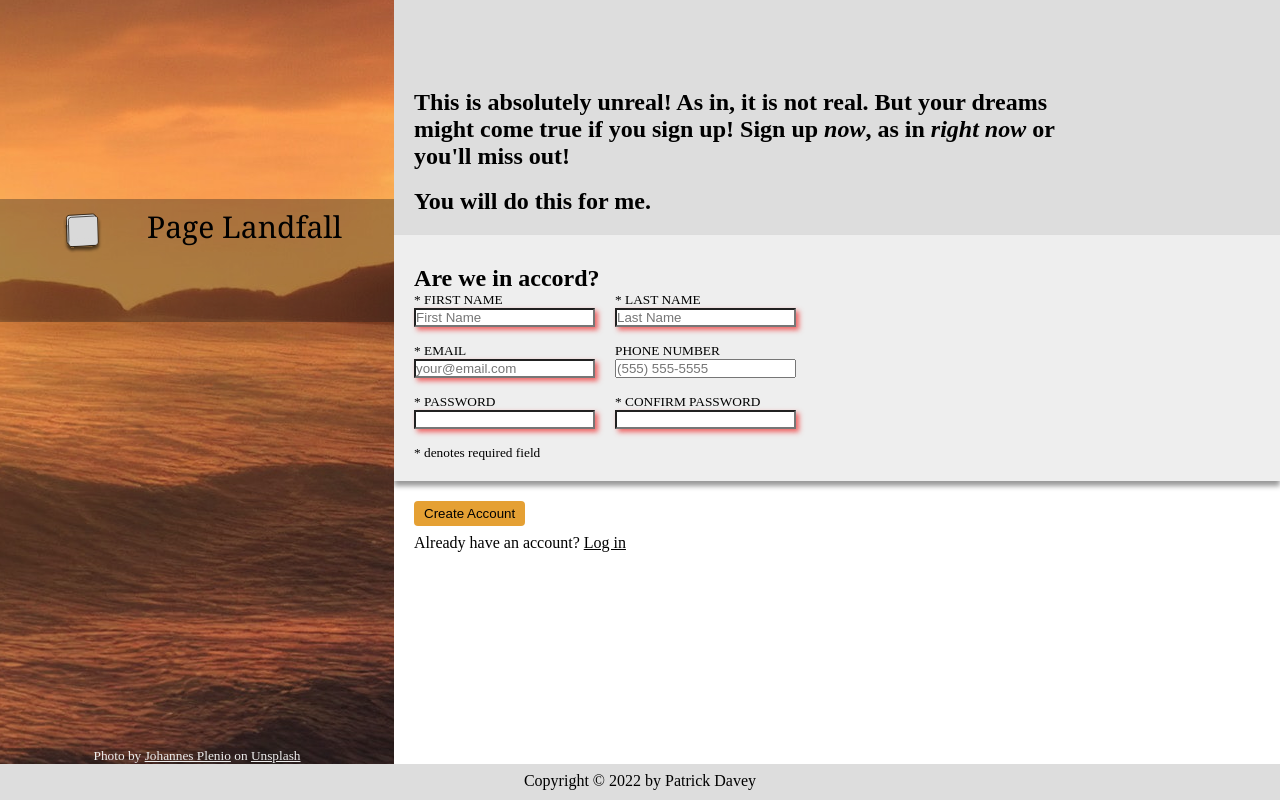
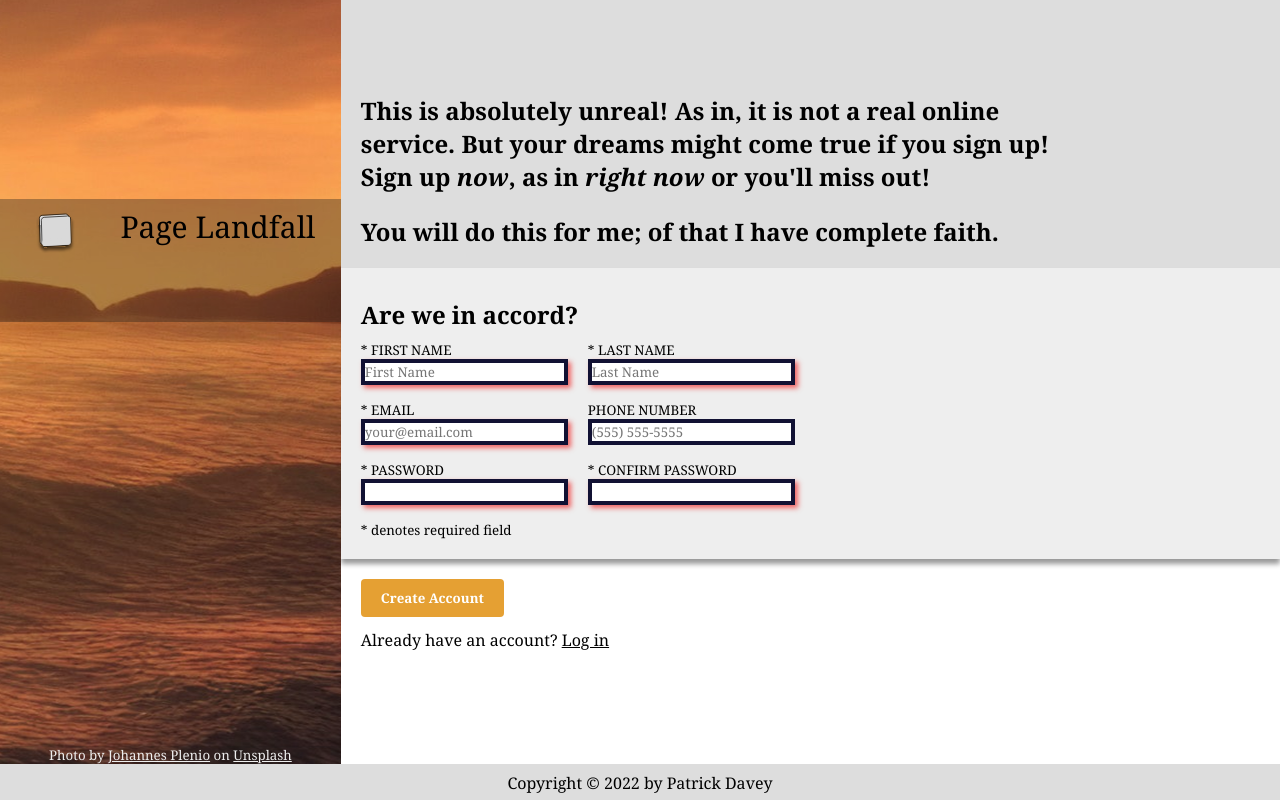
Before and after one commit to ghent12/sign-up-form, a plain HTML site: page index.html in a window 1280 px wide. Drawn offline with Linux system fonts and the light colour scheme.

Commit message:
Complete project

```diff
--- a/index.html
+++ b/index.html
@@ -71,9 +71,9 @@
   <main>
     <section>
       <div class="hero">
-        <h2>This is absolutely unreal! As in, it is not real. But your dreams might come true if you sign up! Sign up <em>now</em>, as in <em>right now</em> or you'll miss out!</h2>
+        <h2>This is absolutely unreal! As in, it is not a real online service. But your dreams might come true if you sign up! Sign up <em>now</em>, as in <em>right now</em> or you'll miss out!</h2>
         <br>
-        <h2>You will do this for me.</h2>
+        <h2>You will do this for me; of that I have complete faith.</h2>
       </div>
       <form action="#">
         <div class="form-card">
@@ -88,8 +88,8 @@
               <label for="phone">PHONE NUMBER<input type="text" id="phone" name="sign-up" placeholder="(555) 555-5555"></label>
             </div>
             <div class="input-pair3">
-              <label for="password1">* PASSWORD<input type="password" id="password1" name="sign-up" required></label>
-              <label for="password2">* CONFIRM PASSWORD<input type="password" id="password2" name="sign-up" required></label>
+              <label for="password1">* PASSWORD<input type="password" id="password1" name="sign-up" pattern="(?=.*\d)(?=.*[a-z])(?=.*[A-Z]).{10,}" title="Must contain the following at minimum: one number, one uppercase, one lowercase, and at least 10 characters." required></label>
+              <label for="password2">* CONFIRM PASSWORD<input type="password" id="password2" name="sign-up" pattern="(?=.*\d)(?=.*[a-z])(?=.*[A-Z]).{10,}" title="Must contain the following at minimum: one number, one uppercase, one lowercase, and at least 10 characters." required></label>
             </div>
             <p class="required-caption">* denotes required field</p>
           </div>
--- a/style.css
+++ b/style.css
@@ -1,6 +1,7 @@
 * {
   margin: 0;
   padding: 0;
+  font-family: Cambria, Cochin, Georgia, Times, 'Times New Roman', serif;
 }
 
 a {
@@ -19,7 +20,7 @@ body {
   flex-direction: column;
   background-image: url("./images/johannes-plenio-pFZx2htSMDE-unsplash.jpg");
   background-position: center;
-  width: max(35%, 650px);
+  width: max(45%, 700px);
   height: 100vh;
   justify-content: space-around;
 }
@@ -46,7 +47,6 @@ body {
 #logo-image {
   text-align: center;
   font-size: 30px;
-  font-family: Cambria, Cochin, Georgia, Times, 'Times New Roman', serif;
   margin-right: 5px;
 }
 
@@ -68,6 +68,7 @@ body {
   display: flex;
   flex-direction: column;
   flex-wrap: wrap;
+  gap: 10px;
   padding: 30px min(600px, 70%) 20px 20px;
 }
 
@@ -90,15 +91,31 @@ label {
   font-size: smaller;
 }
 
-input:focus {
-  border-color: #000;
+input {
+  border-color: #113;
   border-radius: 0;
+  border-width: 4px;
+  border-style: solid;
+}
+
+input:focus, input:focus-within {
+  border-color: #0af;
+  border-radius: 0;
+  border-width: 4px;
+  border-style: solid;
 }
 
 input:required {
   box-shadow: 1px 1px 3px rgba(20,20,20,0.5);
+}
 
+input:required:focus {
+  border-color: #02d;
+  border-radius: 0;
+  border-width: 4px;
+  border-style: solid;
 }
+
 
 input:required:invalid {
   box-shadow:3px 3px 5px rgba(240,40,40,0.7);
@@ -110,16 +127,18 @@ input:required:invalid {
 
 #submit {
   background-color: #e5a033;
-  padding: 5px 10px;
+  padding: 10px 20px;
   border-style: none;
   border-radius: 4px;
+  color: #fff;
+  font-weight: 900;
 }
 #cta {
   margin-left: 20px;
   margin-top: 20px;
 }
 #cta>p {
-  margin-top: 8px;
+  margin-top: 12px;
 }
 
 footer {
```
